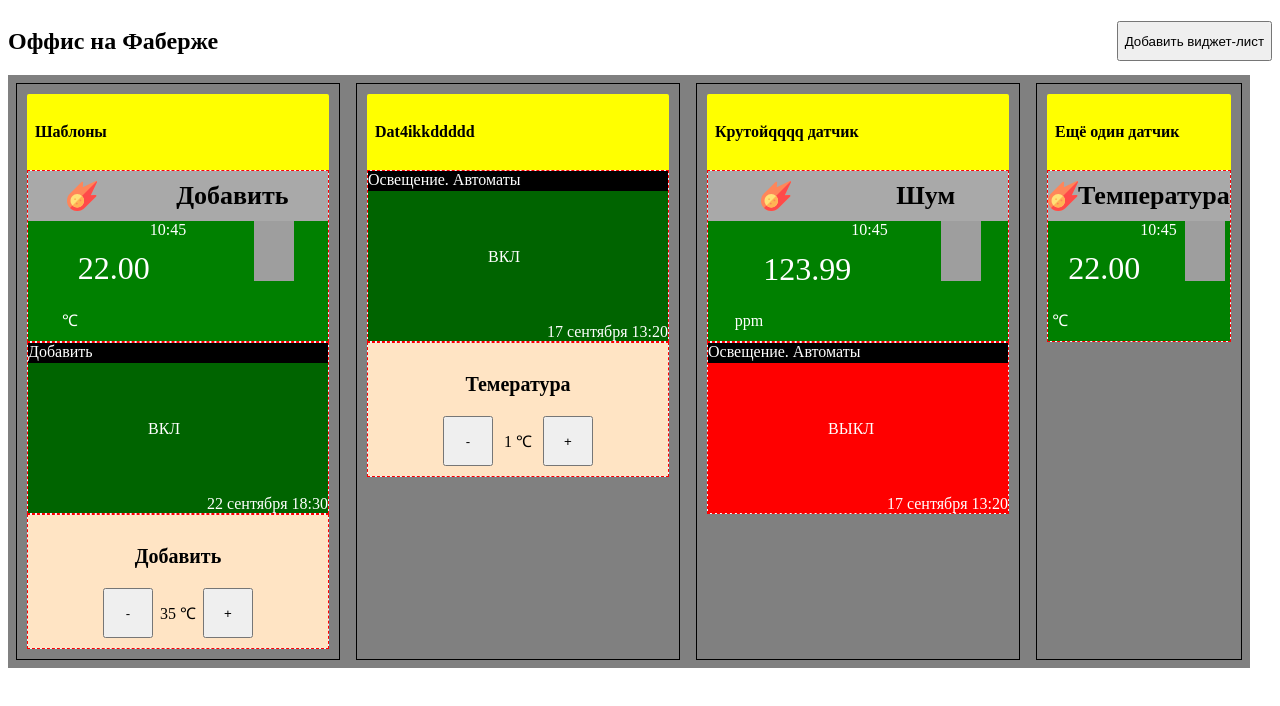
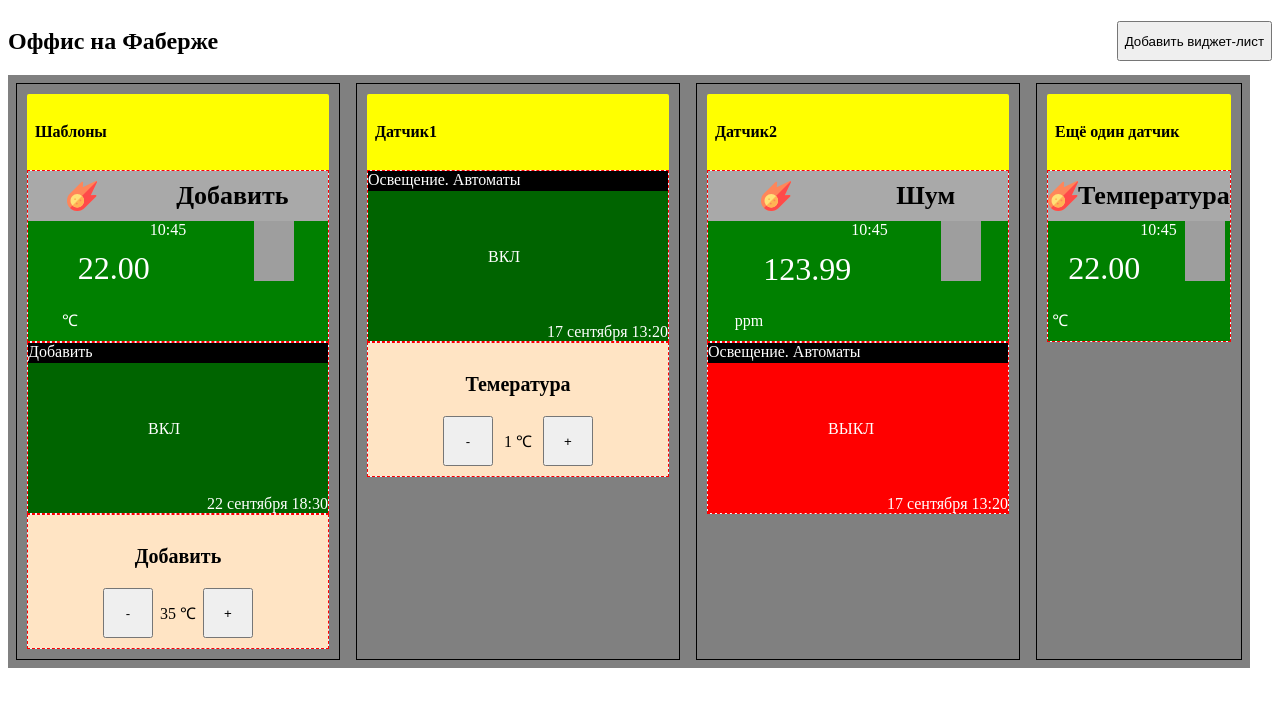
Before and after one commit to deim0707/DnD, a React (Create React App) app: page / in a window 1280 px wide. Shown: the top 706 px of the page. Built offline with nearby package versions, Linux system fonts and the light colour scheme; grey boxes are pictures that could not be loaded.

Commit message:
some change

```diff
--- a/src/Components/DashBoard/DashBoard.tsx
+++ b/src/Components/DashBoard/DashBoard.tsx
@@ -26,11 +26,10 @@ const DashBoard: FC<Props> = ({id}) => {
     const ordered: string[] = dashboardAllInfo.orderedWidgetList
 
 
-
     const onDragEnd = (result: any) => {
         console.log(result)
 
-        if (!result.destination) return;
+        if (!result.destination || result.destination.droppableId === 'Шаблоны') return;
 
         const source = result.source;
         const destination = result.destination;
@@ -72,7 +71,7 @@ const DashBoard: FC<Props> = ({id}) => {
                 source: currentSource,
                 destination: currentDestination,
             }
-            console.log('returnObj',returnObj)
+            console.log('returnObj', returnObj)
             return returnObj;
         }
 
@@ -113,10 +112,9 @@ const DashBoard: FC<Props> = ({id}) => {
                             ref={provided.innerRef}
                             {...provided.droppableProps}
                         >
-
                             <TemplateColumn/>
-
                             {/*проходимся столько раз, сколько ключей в поступившем объекте:*/}
+                            <div className="exp" style={{display: 'flex'}}>
                                 {ordered.map((key: string, index: number) => (
                                     <DraggableColumn
                                         key={key}
@@ -125,6 +123,7 @@ const DashBoard: FC<Props> = ({id}) => {
                                         items={dashboard[key].widgets} /*<= здесь конкретный объект*/
                                     />
                                 ))}
+                            </div>
                             {provided.placeholder}
                         </div>
                     )}
--- a/src/Components/DraggableColumn/DraggableColumn.tsx
+++ b/src/Components/DraggableColumn/DraggableColumn.tsx
@@ -9,6 +9,7 @@ interface Props {
     title: string,
     items: Widget[],
     isColumnDragDisabled?: boolean,
+    disableInteractiveElementBlocking?: boolean,
     typeDraggableItemList?: string
 }
 
@@ -17,10 +18,11 @@ const DraggableColumn: FC<Props> = ({
                                         title,
                                         items,
                                         isColumnDragDisabled = false,
-                                        typeDraggableItemList=''
+                                        typeDraggableItemList = '',
+                                        disableInteractiveElementBlocking= false,
                                     }) => {
     return (
-        <Draggable draggableId={title} index={index} isDragDisabled={isColumnDragDisabled}>
+        <Draggable draggableId={title} index={index} isDragDisabled={isColumnDragDisabled} disableInteractiveElementBlocking={disableInteractiveElementBlocking}>
             {(provided, snapshot) => (
                 <div
                     className='containerDraggableColumn'
--- a/src/Components/DraggableItemList/DraggableItemList.tsx
+++ b/src/Components/DraggableItemList/DraggableItemList.tsx
@@ -7,10 +7,9 @@ import './DraggableItemList.css'
 interface Props {
     listId: string,
     items: Widget[],
-    listType: string
+    listType?: string
 }
 
-//QuoteList
 const DraggableItemList: FC<Props> = ({listId, items, listType}) => {
     return (
         <Droppable
--- a/src/Components/TemplateColumn/TemplateColumn.tsx
+++ b/src/Components/TemplateColumn/TemplateColumn.tsx
@@ -1,7 +1,7 @@
 import React, {FC} from "react";
 import DraggableColumn from "../DraggableColumn/DraggableColumn";
 
-//тут важно, чтобы айди совпадал с типом виджеты
+//тут важно, чтобы айди совпадал с типом виджета
 const data = [
     {
         id: 'Widget1',
@@ -43,7 +43,7 @@ const TemplateColumn: FC = () => {
                 title={'Шаблоны'}
                 items={data}
                 isColumnDragDisabled={true}
-                // typeDraggableItemList = {'TEMPLATE'}
+                disableInteractiveElementBlocking={false}
             />
         </div>
     )
--- a/src/Store/initialState.ts
+++ b/src/Store/initialState.ts
@@ -2,7 +2,7 @@ import {WidgetMap, Dashboard, ArrayOfDashBoars} from "../Components/types";
 
 const dataWidget: WidgetMap = {
     'aaa123123123123': {
-        name: 'Dat4ikkddddd',
+        name: 'Датчик1',
         widgets: [
             {
                 id: '234234',
@@ -25,7 +25,7 @@ const dataWidget: WidgetMap = {
         ],
     },
     'b123123ddsad': {
-        name: 'Крутойqqqq датчик',
+        name: 'Датчик2',
         widgets: [
             {
                 id: '234s2s234',
```
Lines whose indentation alone changed are shown as unchanged.
